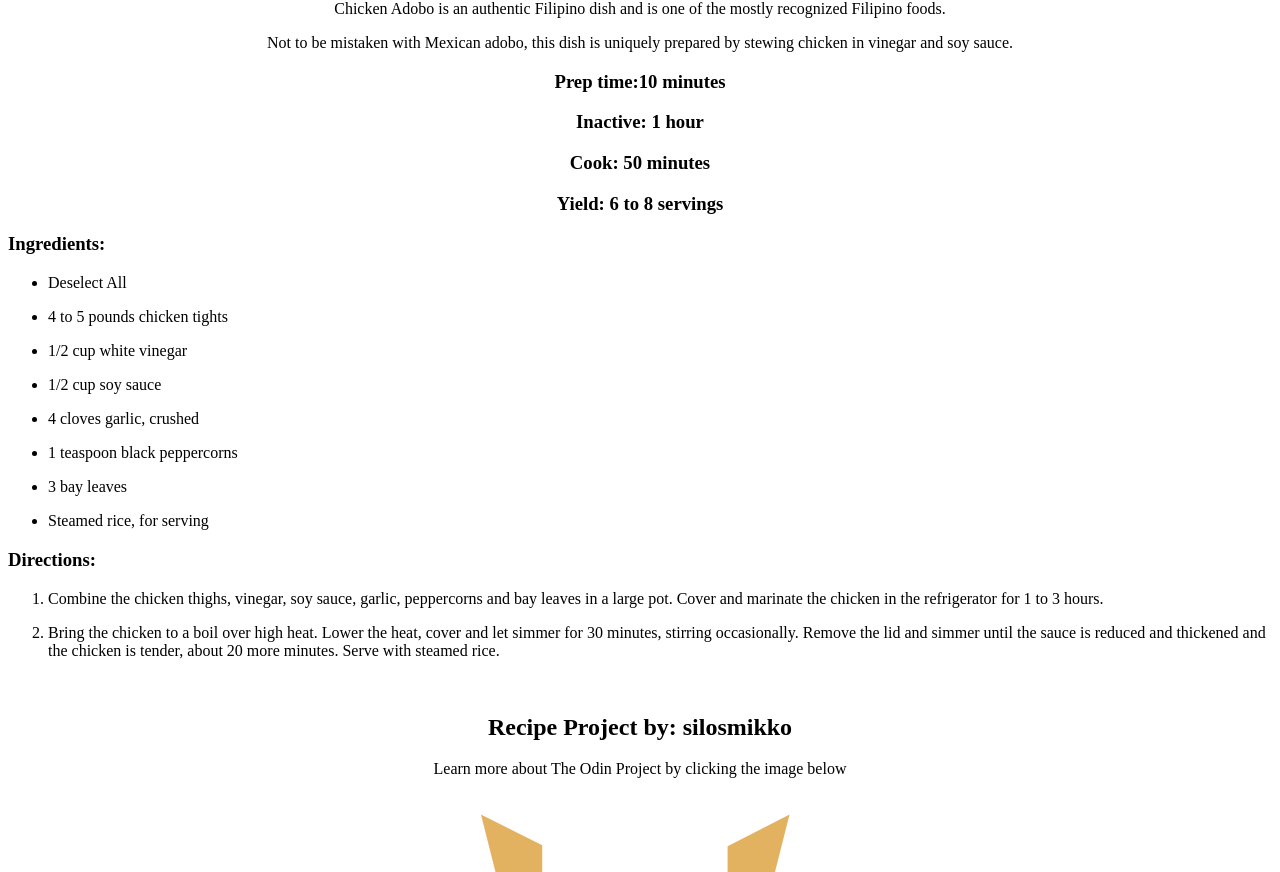
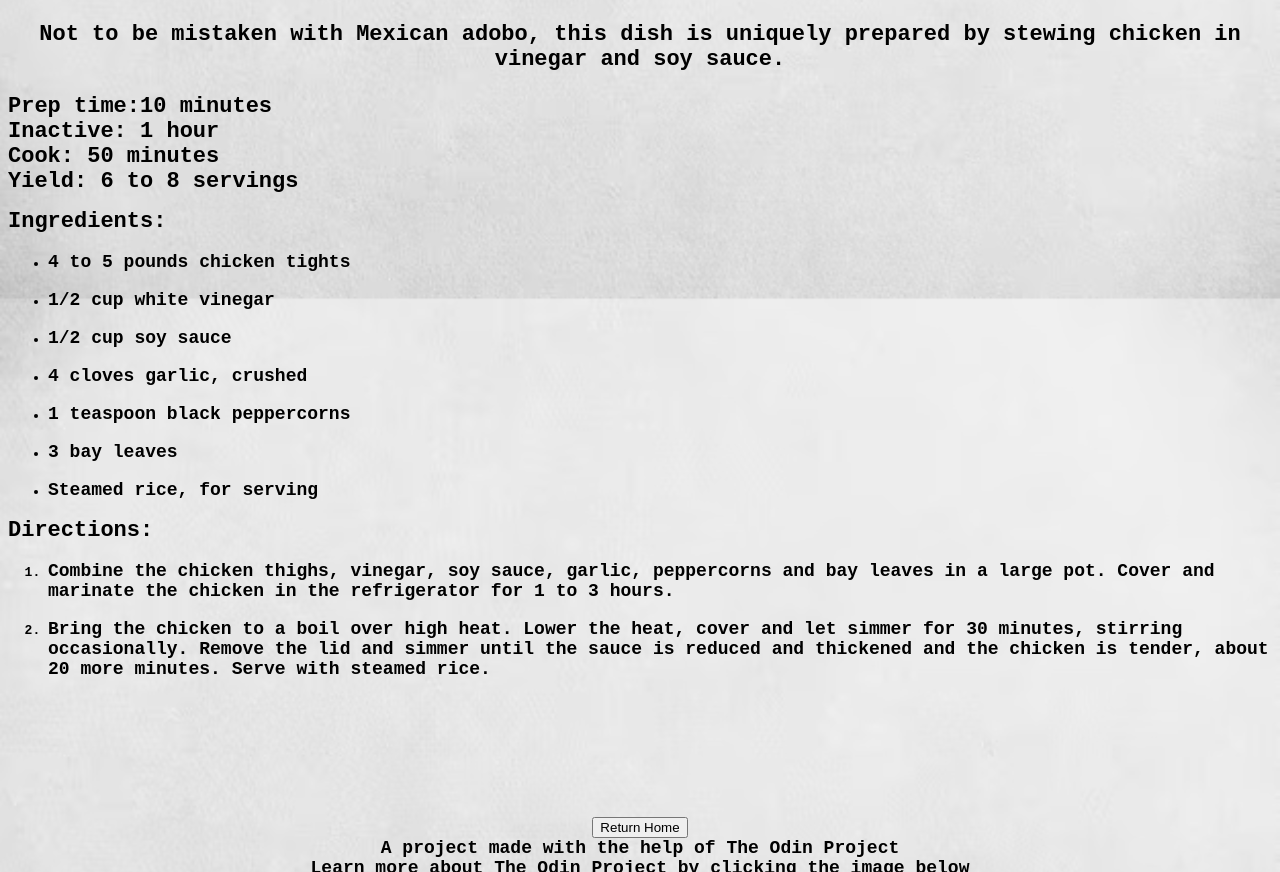
Before and after one commit to silosmikko/odin-recipes, a plain HTML site: page recipes/chicken_adobo.html in a window 1280 px wide. Shown: the part 554-1426 px from the top of the page. Drawn offline with Linux system fonts and the light colour scheme.

Commit message:
Finalized Content Chicken Adobo Added CSS

```diff
--- a/recipes/chicken_adobo.html
+++ b/recipes/chicken_adobo.html
@@ -2,49 +2,54 @@
 <html lang="en">
 <head>
     <meta charset="UTF-8">
-    <style>
-        div {
-            text-align: center;
-        }
-    </style>
     <title>Chicken Adobo</title>
+    <link rel="stylesheet" href="../styles.css">
 </head>
 
 <body>
-<div>
-    <img src="../images/adobo.jpeg">
-    <h1>Filipino Chicken Adobo</h1>
-    <p>Chicken Adobo is an authentic Filipino dish and is one of the mostly recognized Filipino foods.</p>
-    <p>Not to be mistaken with Mexican adobo, this dish is uniquely prepared by stewing chicken in vinegar and soy sauce.</p>
-    <h3>Prep time:10 minutes</h3>
-    <h3>Inactive: 1 hour</h3>
-    <h3>Cook: 50 minutes</h3>
-    <h3>Yield: 6 to 8 servings</h3>
-</div>
 
-<h3>Ingredients:</h3>
+    <img src="../images/adobo.jpeg" class="photo">
+    <div id="title">Filipino Chicken Adobo</div>
+    <p class="dishinfo">Chicken Adobo is an authentic Filipino dish and is one of the mostly recognized Filipino foods.</p>
+    <p class="dishinfo">Not to be mistaken with Mexican adobo, this dish is uniquely prepared by stewing chicken in vinegar and soy sauce.</p>
+    <div id="subtitle">Prep time:10 minutes</div>
+    <div id="subtitle">Inactive: 1 hour</div>
+    <div id="subtitle">Cook: 50 minutes</div>
+    <div id ="subtitle">Yield: 6 to 8 servings</div>
+<br>
+
+<div id="ingredients">Ingredients:</div>
 <ul>
-    <li><p>Deselect All</p></li>
-    <li><p>4 to 5 pounds chicken tights</p></li>
-    <li><p>1/2 cup white vinegar</p></li>
-    <li><p>1/2 cup soy sauce</p></1i>
-    <li><p>4 cloves garlic, crushed</p></li>
-    <li><p>1 teaspoon black peppercorns</p></li>
-    <li><p>3 bay leaves</p></li>
-    <li><p>Steamed rice, for serving</p></li>
+    <li><p class="ingre">4 to 5 pounds chicken tights</p></li>
+    <li><p class="ingre">1/2 cup white vinegar</p></li>
+    <li><p class="ingre">1/2 cup soy sauce</p></1i>
+    <li><p class="ingre">4 cloves garlic, crushed</p></li>
+    <li><p class="ingre">1 teaspoon black peppercorns</p></li>
+    <li><p class="ingre">3 bay leaves</p></li>
+    <li><p class="ingre">Steamed rice, for serving</p></li>
 </ul>
 
-<h3>Directions:</h3>
+<div id="directions">Directions:</div>
 <ol>
-    <li><p>Combine the chicken thighs, vinegar, soy sauce, garlic, peppercorns and bay leaves in a large pot. Cover and marinate the chicken in the refrigerator for 1 to 3 hours. </p></li>
-    <li><p>Bring the chicken to a boil over high heat. Lower the heat, cover and let simmer for 30 minutes, stirring occasionally. Remove the lid and simmer until the sauce is reduced and thickened and the chicken is tender, about 20 more minutes. Serve with steamed rice.</p></li>
+    <li><p class="directs">Combine the chicken thighs, vinegar, soy sauce, garlic, peppercorns and bay leaves in a large pot. Cover and marinate the chicken in the refrigerator for 1 to 3 hours. </p></li>
+    <li><p class="directs">Bring the chicken to a boil over high heat. Lower the heat, cover and let simmer for 30 minutes, stirring occasionally. Remove the lid and simmer until the sauce is reduced and thickened and the chicken is tender, about 20 more minutes. Serve with steamed rice.</p></li>
 </ol>
 
-    <br>
+<br>
+<br>
+<br>
+<br>
+<br>
+<br>
+<br>
+<br>
 
-<div><h2>Recipe Project by: silosmikko</h2>
-    <p>Learn more about The Odin Project by clicking the image below</p>
-    <a href="https://www.theodinproject.com/about"><img src="../images/odin.png"></a>
-    </div>
+<div id="return">
+    <a href="../index.html"><button>Return Home</button></a>
+</div>
+<div id="odin">A project made with the help of The Odin Project</div>
+<div id="odin">Learn more about The Odin Project by clicking the image below</div>
+<a href="https://www.theodinproject.com/about"><img src="../images/odin.png" alt="logo_odin" class="photo" height="120px"></a>
+
 </body>
 </html>
--- a/styles.css
+++ b/styles.css
@@ -5,46 +5,63 @@ html {
     background-position: center;
     background-repeat: no-repeat;
     background-size: cover;
+    background-attachment: fixed;
 }
 
 body {
     font-weight: bold;
     font-family: monospace;
+    color: black;
+}
+
+#head {
+
+    background-color: white;
+    text-align: center;
+    font-size: 45px;
+}
+
+#dish,
+#title {
+    font-size: 32px;
     text-align: center;
 }
 
-#head {
-    color: black;
-    background-color: white;
-    font-size: 45px;
-}
-
-#dish {
-    color: black;
-
-    font-size: 32px;
-}
-
-.info {
-    color:black;
-
+.info,
+.dishinfo {
+    text-align: center;
     font-size: 22px;
 }
 
 #notice {
-    color:black;
+    font-size: 18px;
+    text-align: center;
+}
 
+#subtitle,
+#ingredients,
+#directions {
+    font-size: 22px;
+}
+
+.ingre,
+.directs {
     font-size: 18px;
 }
+
 #odin {
-    color: black;
     font-size: 18px;
-
+    text-align: center;
     font-weight: 600;
 }
 
-.odin_logo {
+.photo{
     display: block;
     margin-left: auto;
     margin-right: auto;
 }
+
+#options,
+#return {
+    text-align: center;
+}
```
Also changed, not shown: index.html (+4 -3 lines).
